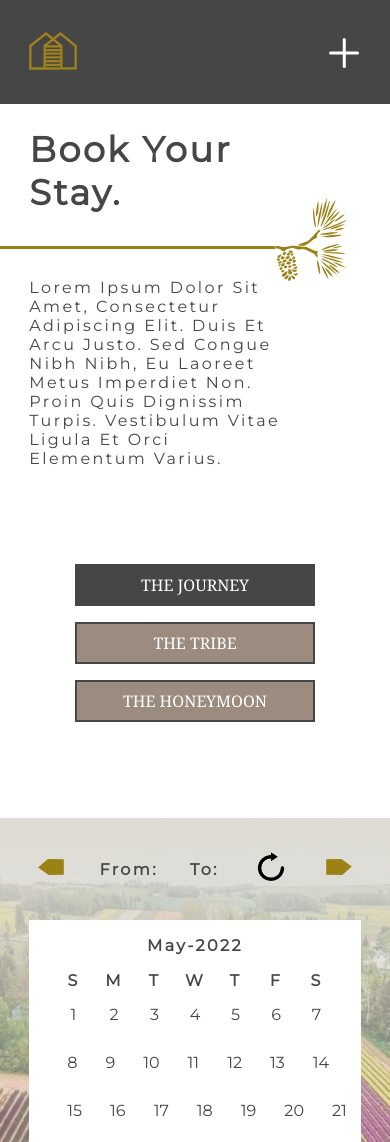
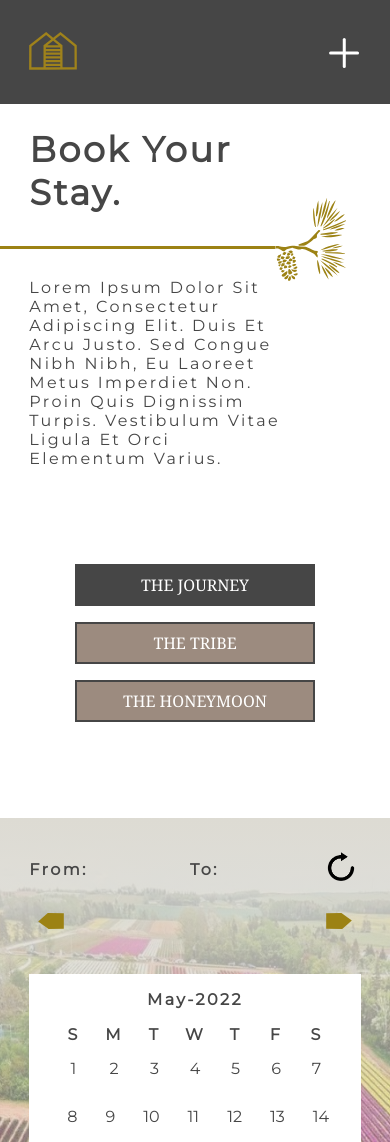
Before and after one commit to Jam52/innatlast, a React (Create React App) app: page /availability in a window 390 px wide. Shown: the top 1142 px of the page. Built offline with nearby package versions, Linux system fonts and the light colour scheme; no server answers.

Commit message:
Fix mobile styles for selected dates

```diff
--- a/src/views/AvailabilityPage.js
+++ b/src/views/AvailabilityPage.js
@@ -38,7 +38,6 @@ const AvailabilityPage = (props) => {
       const dates = selectedDates.filter(
         (selectedDate) => !selectedDate.isSame(date),
       );
-      console.log(dates);
       setSelectedDates([...dates]);
       return;
     }
@@ -111,13 +110,7 @@ const AvailabilityPage = (props) => {
       <div className="calendar-background">
         <div className="overlay" />
         <div className="container">
-          <div className="hflow hflow--between ">
-            <button
-              className="btn--image test"
-              onClick={() => handleDisplayDateChange(false)}
-            >
-              <img src="/images/arrow2.svg" alt="" className="arrow"></img>
-            </button>
+          <div className="hflow hflow--between selected-dates-container">
             <div className="hflow test selected-dates">
               <p className="from-to">From:</p>
               <p>
@@ -142,6 +135,13 @@ const AvailabilityPage = (props) => {
                 />
               </button>
             </div>
+            <button
+              className="btn--image test"
+              onClick={() => handleDisplayDateChange(false)}
+            >
+              <img src="/images/arrow2.svg" alt="" className="arrow"></img>
+            </button>
+            <div className="space" />
             <button
               className="btn--image"
               onClick={() => handleDisplayDateChange(true)}
@@ -217,9 +217,30 @@ const Wrapper = styled.section`
     z-index: 0;
   }
 
+  .selected-dates-container {
+    display: grid;
+    grid-template-areas:
+      'dates dates dates'
+      'arrowLeft space arrowRight';
+    grid-template-columns: auto 1fr auto;
+  }
+
   .selected-dates {
     width: auto;
+    grid-area: dates;
+    justify-content: space-between;
+    gap: 0.2rem;
   }
+
+  .arrow {
+    height: 2rem;
+    grid-area: arrowleft;
+  }
+  .arrow--right {
+    transform: rotate(180deg);
+    grid-area: arrowRight;
+  }
+
   .from-to {
     font-weight: 700;
   }
@@ -242,13 +263,6 @@ const Wrapper = styled.section`
     z-index: 5;
   }
 
-  .arrow {
-    height: 2rem;
-  }
-  .arrow--right {
-    transform: rotate(180deg);
-  }
-
   .button-container {
     display: flex;
     flex-direction: column;
@@ -259,6 +273,13 @@ const Wrapper = styled.section`
 
   .button-container > * + * {
     margin: 1rem 0 0 0;
+  }
+
+  @media (min-width: 600px) {
+    .selected-dates {
+      justify-content: center;
+      gap: 1rem;
+    }
   }
 
   @media (min-width: 900px) {
```
